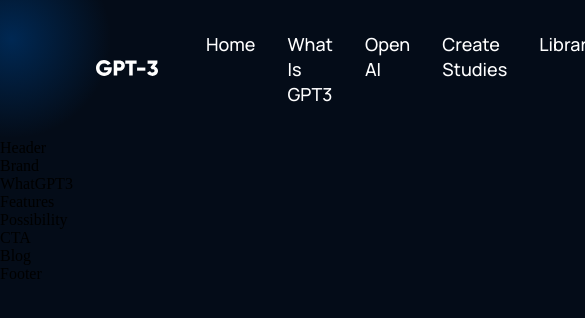
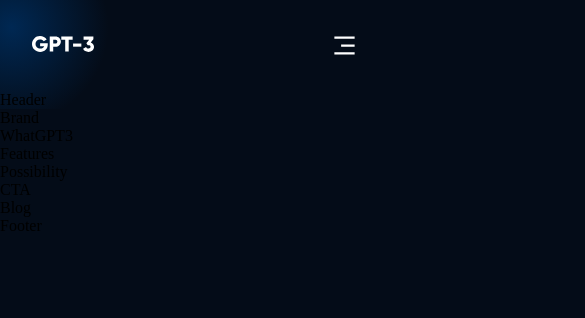
Before and after one commit to vicentefiorito/GPT3, a React (Create React App) app: page / in a window 390 px wide. Shown: the top 318 px of the page, 585 px wide, since content can reach past the window. Built offline with nearby package versions, Linux system fonts and the light colour scheme.

Commit message:
Finish the navbar and the styling

```diff
--- a/src/components/navbar/NavBar.jsx
+++ b/src/components/navbar/NavBar.jsx
@@ -1,9 +1,10 @@
-import React from 'react';
-import {RiMenu3Lines, RiCloseLin} from 'react-icons/ri';
+import React, {useState} from 'react';
+import {RiMenu3Line, RiCloseLine} from 'react-icons/ri';
 import './navbar.css';
 import logo from '../../assets/logo.svg';
 
 const NavBar = () => {
+  const [toggleMenu, setToggleMenu] = useState(false);
   return (
     <div className='gpt3__navbar'>
       <div className='gpt3__navbar-links'>
@@ -22,8 +23,29 @@
         <p>Sign in</p>
         <button type='button'>Sign up</button>
       </div>
+      <div className="gpt3__navbar-menu">
+        {toggleMenu
+          ? <RiCloseLine color="#fff" size={27} onClick={() => setToggleMenu(false)} />
+          : <RiMenu3Line color="#fff" size={27} onClick={() => setToggleMenu(true)} />}
+        {toggleMenu && (
+        <div className="gpt3__navbar-menu_container scale-up-center">
+          <div className="gpt3__navbar-menu_container-links">
+            <p><a href="#home">Home</a></p>
+            <p><a href="#wgpt3">What is GPT3?</a></p>
+            <p><a href="#possibility">Open AI</a></p>
+            <p><a href="#features">Case Studies</a></p>
+            <p><a href="#blog">Library</a></p>
+          </div>
+          <div className="gpt3__navbar-menu_container-links-sign">
+            <p>Sign in</p>
+            <button type="button">Sign up</button>
+          </div>
+        </div>
+        )}
+      </div>
     </div>
-  )
-}
+  );
+};
+
 
 export default NavBar
--- a/src/components/navbar/navbar.css
+++ b/src/components/navbar/navbar.css
@@ -66,3 +66,78 @@
     cursor: pointer;
 
 }
+
+.gpt3__navbar-menu {
+    margin-left:  1rem;
+
+    display: none;
+    position: relative;
+}
+
+.gpt3__navbar-menu svg {
+    cursor: pointer;
+}
+
+.gpt3__navbar-menu_containter {
+    display: flex;
+    justify-content: flex-end;
+    align-items: flex-end;
+    flex-direction: column;
+
+    text-align: end;
+    background: var(--color-footer);
+    padding: 2rem;
+    position: absolute;
+    top: 40px;
+    right: 0;
+    margin-top: 1rem;
+    min-width: 210px;
+    border-radius: 5px;
+    box-shadow: 0 0 5 rgba(0, 0, 0, 0.2);
+}
+
+.gpt3__navbar-menu_container p {
+    margin: 1em 0;
+}
+
+.gpt3__navbar-menu_containter-links-sign {
+    display: none;
+}
+
+/* Large devices*/
+
+@media screen and (max-width: 1050px) {
+    .gpt3__navbar-links_container {
+        display: none;
+    }
+
+    .gpt3__navbar-menu {
+        display: flex;
+        color: #fff;
+    }
+}
+
+
+@media screen and (max-width: 700px) {
+    .gpt3__navbar{
+        padding: 2rem 4rem;
+    }
+}
+
+@media screen and (max-width: 550px) {
+    .gpt3__navbar{
+        padding: 2rem ;
+    }
+
+    .gpt3__navbar-sign {
+        display: none;
+    }
+
+    .gpt3__navbar-menu_container {
+        top: 20px;
+    }
+
+    .gpt3__navbar-menu_containter-links-sign {
+        display: block;
+    }
+}
```
